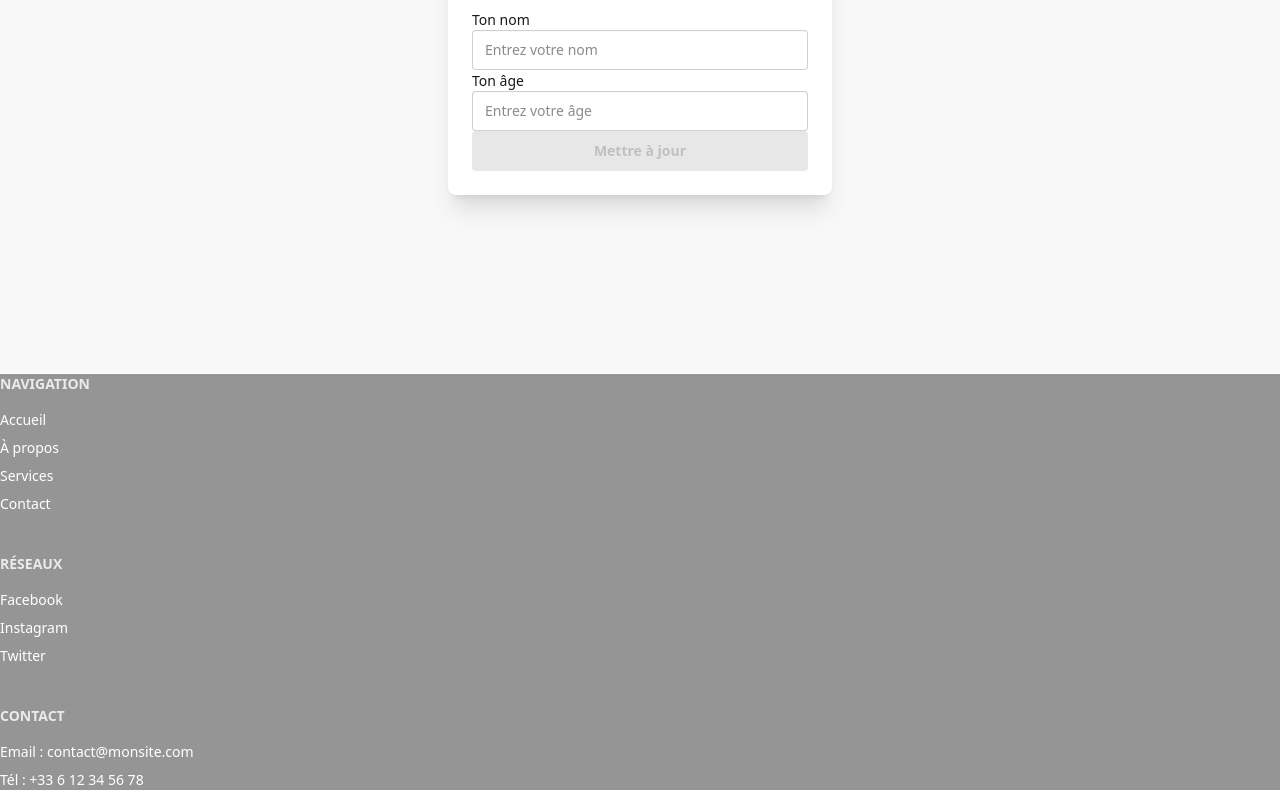
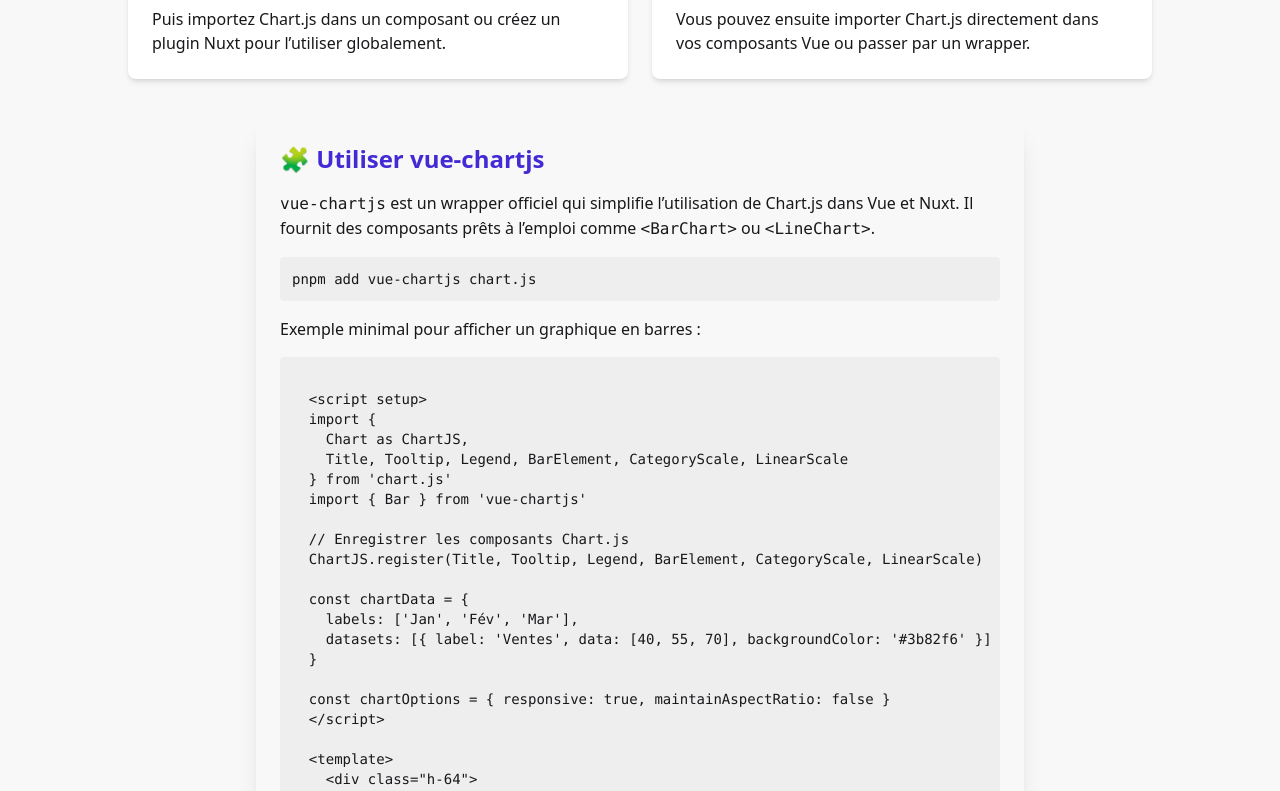
Before and after one commit to emsouk/CoursVue, a Vue app: page / in a window 1280 px wide. Shown: the part 491-1282 px from the top of the page. Built offline with nearby package versions, Linux system fonts and the light colour scheme.

Commit message:
Importation charts.js

```diff
--- a/package.json
+++ b/package.json
@@ -10,9 +10,11 @@
   },
   "dependencies": {
     "@tailwindcss/vite": "^4.1.13",
+    "chart.js": "^4.5.0",
     "daisyui": "^5.1.9",
     "tailwindcss": "^4.1.13",
     "vue": "^3.5.18",
+    "vue-chartjs": "^5.3.2",
     "vue-router": "^4.5.1"
   },
   "devDependencies": {
--- /dev/null
+++ b/src/components/BarChartDemo.vue
@@ -0,0 +1,72 @@
+<template>
+    <div class="card bg-base-200 shadow-xl p-6 max-w-xl mx-auto">
+        <h2 class="text-2xl font-bold text-primary mb-4">📊 Exemple Chart.js</h2>
+
+        <div class="h-72">
+            <!-- On affiche le graphique Bar de vue-chartjs -->
+            <Bar :data="chartData" :options="chartOptions" />
+        </div>
+    </div>
+</template>
+
+<script setup >
+/**
+ * 1. Importer Chart.js et vue-chartjs
+ */
+import {
+    Chart as ChartJS,
+    Title,
+    Tooltip,
+    Legend,
+    BarElement,
+    CategoryScale,
+    LinearScale
+} from 'chart.js'
+import { Bar } from 'vue-chartjs'
+
+/**
+ * 2. Enregistrer les modules Chart.js (obligatoire)
+ */
+ChartJS.register(Title, Tooltip, Legend, BarElement, CategoryScale, LinearScale)
+/**
+ * 3. Définir les données du graphique
+ */
+const chartData = {
+    labels: ['Janvier', 'Février', 'Mars', 'Avril', 'Mai'],
+    datasets: [
+        {
+            label: 'Ventes (€)',
+            data: [1200, 1500, 900, 2000, 1800],
+            backgroundColor: '#3b82f6' // couleur bleue Tailwind/DaisyUI
+        }
+    ]
+}
+
+/**
+ * 4. Définir les options
+ */
+const chartOptions = {
+    responsive: true,
+    maintainAspectRatio: false,
+    plugins: {
+        legend: {
+            display: true,
+            labels: {
+                color: '#374151'
+            }
+        },
+        title: {
+            display: true,
+            text: 'Evolution des ventes par mois'
+        }
+    },
+    scales: {
+        x: {
+            ticks: { color: '#374151' }
+        },
+        y: {
+            ticks: { color: '#374151' }
+        }
+    }
+}
+</script>
--- a/src/components/UserActive.vue
+++ b/src/components/UserActive.vue
@@ -12,4 +12,5 @@
 defineProps({
   user: { type: Object, required: true }
 })
+
 </script>
--- a/src/views/Home.vue
+++ b/src/views/Home.vue
@@ -1,12 +1,12 @@
 <template>
 
 
-<tpCompoEvent></tpCompoEvent>
+<ChartJs></ChartJs>
 
 </template>
 
 <script setup lang="js">
-
+import  ChartJs  from './lecons/ChartJs.vue';
 import HelloWorld from '../components/HelloWorld.vue';
 // import exercice1 from './exercices/exercice1.vue';
 import exercicevOn from './exercices/exercicev-on.vue';
--- /dev/null
+++ b/src/views/lecons/ChartJs.vue
@@ -0,0 +1,107 @@
+<template>
+    <div class="space-y-10">
+        <!-- 🔹 INTRO -->
+        <div class="card bg-base-200 shadow-xl p-6 max-w-3xl mx-auto">
+            <h1 class="text-3xl font-bold text-primary mb-4">
+                📊 Découverte de Chart.js
+            </h1>
+            <p class="mb-4 text-base-content">
+                <strong>Chart.js</strong> est l’une des librairies JavaScript les plus populaires pour créer
+                des graphiques interactifs et responsives. Simple à configurer, elle propose plusieurs types
+                de graphes : lignes, barres, radars, secteurs…
+            </p>
+
+            <div class="alert alert-info">
+                <span>
+                    💡 Chart.js fonctionne aussi bien dans un projet Vue qu’avec Nuxt. On peut également
+                    utiliser des wrappers comme <code>vue-chartjs</code> pour simplifier l’intégration.
+                </span>
+            </div>
+        </div>
+
+        <!-- 🔹 INSTALLATION -->
+        <div class="grid md:grid-cols-2 gap-6 max-w-5xl mx-auto">
+            <div class="card bg-base-100 p-6 shadow-md">
+                <h2 class="text-2xl font-bold text-primary mb-4">🚀 Installation dans Nuxt 3</h2>
+                <p class="mb-4">
+                    Installez Chart.js via <strong>pnpm</strong> ou <strong>npm</strong> :
+                </p>
+                <pre class="bg-base-200 p-3 rounded text-sm mb-4"><code>pnpm add chart.js</code></pre>
+                <p>
+                    Puis importez Chart.js dans un composant ou créez un plugin Nuxt pour l’utiliser
+                    globalement.
+                </p>
+            </div>
+
+            <div class="card bg-base-100 p-6 shadow-md">
+                <h2 class="text-2xl font-bold text-primary mb-4">🚀 Installation dans un projet Vue 3</h2>
+                <p class="mb-4">
+                    Même commande d’installation :
+                </p>
+                <pre class="bg-base-200 p-3 rounded text-sm mb-4"><code>pnpm add chart.js</code></pre>
+                <p>
+                    Vous pouvez ensuite importer Chart.js directement dans vos composants Vue ou passer par un
+                    wrapper.
+                </p>
+            </div>
+        </div>
+
+        <!-- 🔹 VUE-CHARTJS -->
+        <div class="card bg-base-200 shadow-xl p-6 max-w-3xl mx-auto">
+            <h2 class="text-2xl font-bold text-primary mb-4">🧩 Utiliser vue-chartjs</h2>
+            <p class="mb-4 text-base-content">
+                <code>vue-chartjs</code> est un wrapper officiel qui simplifie l’utilisation de Chart.js dans
+                Vue et Nuxt. Il fournit des composants prêts à l’emploi comme
+                <code>&lt;BarChart&gt;</code> ou <code>&lt;LineChart&gt;</code>.
+            </p>
+
+            <pre class="bg-base-300 p-3 rounded text-sm mb-4"><code>pnpm add vue-chartjs chart.js</code></pre>
+
+            <p class="mb-4">
+                Exemple minimal pour afficher un graphique en barres :
+            </p>
+
+            <pre class="bg-base-300 p-3 rounded text-sm overflow-x-auto">
+  <code>
+  &lt;script setup&gt;
+  import {
+    Chart as ChartJS,
+    Title, Tooltip, Legend, BarElement, CategoryScale, LinearScale
+  } from 'chart.js'
+  import { Bar } from 'vue-chartjs'
+
+  // Enregistrer les composants Chart.js
+  ChartJS.register(Title, Tooltip, Legend, BarElement, CategoryScale, LinearScale)
+
+  const chartData = {
+    labels: ['Jan', 'Fév', 'Mar'],
+    datasets: [{ label: 'Ventes', data: [40, 55, 70], backgroundColor: '#3b82f6' }]
+  }
+
+  const chartOptions = { responsive: true, maintainAspectRatio: false }
+  &lt;/script&gt;
+
+  &lt;template&gt;
+    &lt;div class="h-64"&gt;
+      &lt;Bar :data="chartData" :options="chartOptions" /&gt;
+    &lt;/div&gt;
+  &lt;/template&gt;
+  </code>
+  </pre>
+
+  <BarChartDemo></BarChartDemo>
+            <div class="alert alert-success">
+                <span>
+                    ✅ Avec <strong>vue-chartjs</strong>, vous gagnez du temps et profitez d’une intégration
+                    complète avec la réactivité de Vue.
+                </span>
+            </div>
+        </div>
+    </div>
+</template>
+
+<script setup lang="ts">
+
+import BarChartDemo from '../../components/BarChartDemo.vue';
+// Pas de logique ici : c’est une leçon statique avec du contenu pédagogique.
+</script>
```
Also changed, not shown: 1 other file (tests, documents, lock files or other folders).
